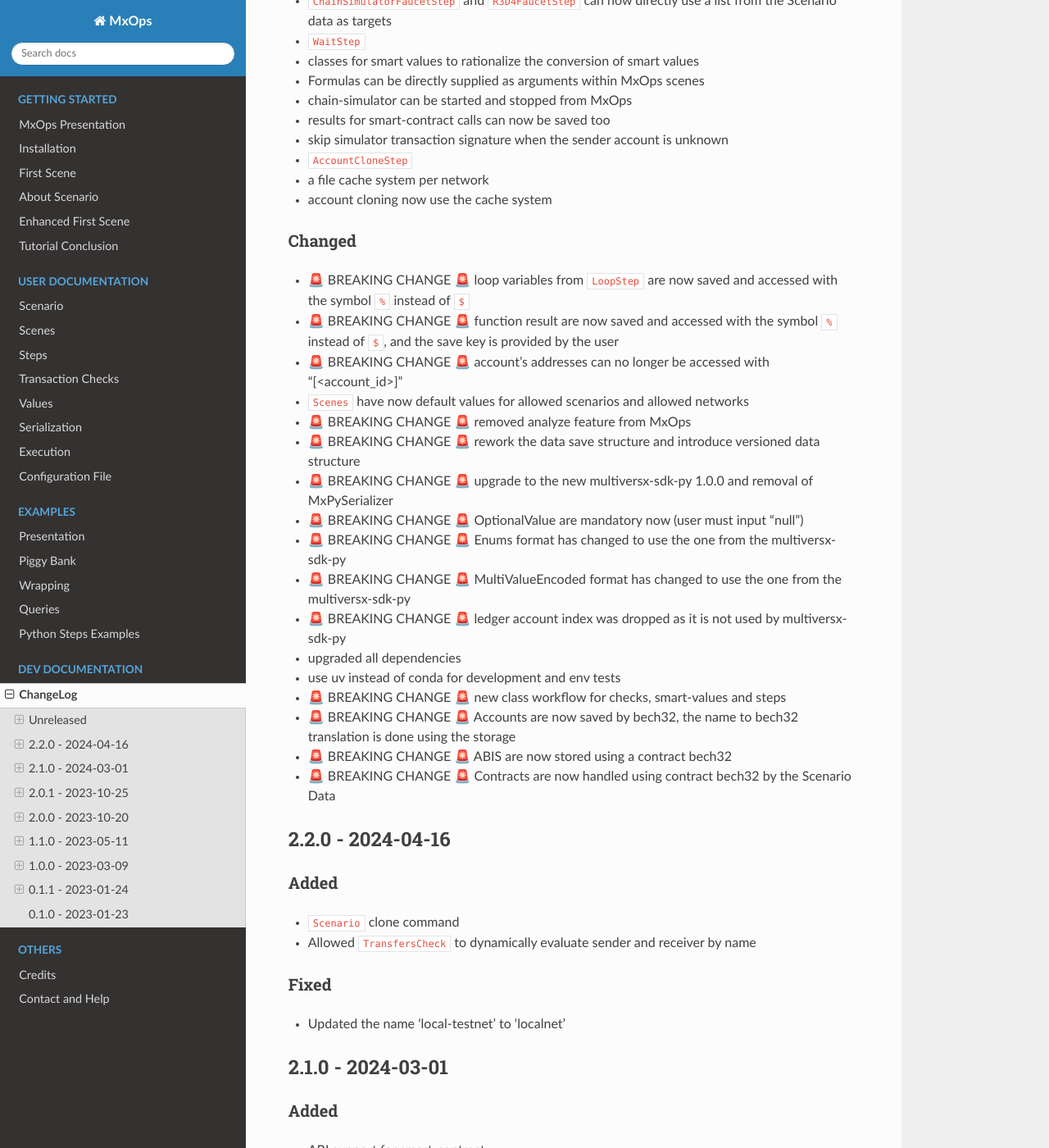
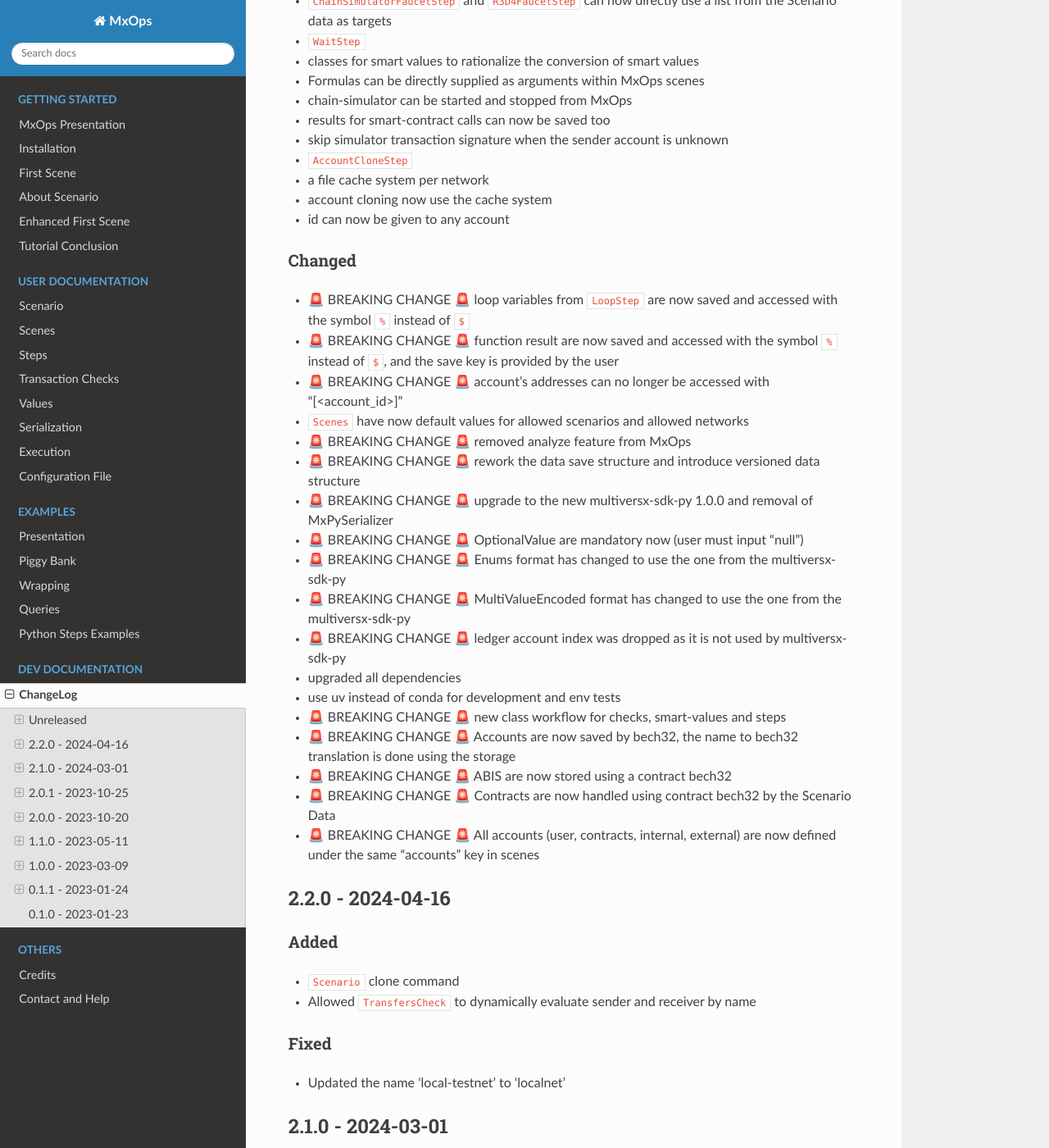
Before and after one commit to Catenscia/MxOps, a Sphinx documentation site: the page built from docs/source/dev_documentation/changelog.md, in a window 1280 px wide and 1400 px high, scrolled down 671 px. Shown: the whole window at 82% size. Built offline with Sphinx 7.4.7 and the Read the Docs theme 3.1.0, drawn with Linux system fonts in a browser that asks for light colours.

Commit message:
docs: changelog

```diff
--- a/docs/source/dev_documentation/changelog.md
+++ b/docs/source/dev_documentation/changelog.md
@@ -28,6 +28,7 @@
 - `AccountCloneStep`
 - a file cache system per network
 - account cloning now use the cache system
+- id can now be given to any account
 
 
 ### Changed
@@ -49,6 +50,7 @@
 - 🚨 BREAKING CHANGE 🚨 Accounts are now saved by bech32, the name to bech32 translation is done using the storage
 - 🚨 BREAKING CHANGE 🚨 ABIS are now stored using a contract bech32
 - 🚨 BREAKING CHANGE 🚨 Contracts are now handled using contract bech32 by the Scenario Data
+- 🚨 BREAKING CHANGE 🚨 All accounts (user, contracts, internal, external) are now defined under the same "accounts" key in scenes
 
 
 
```
